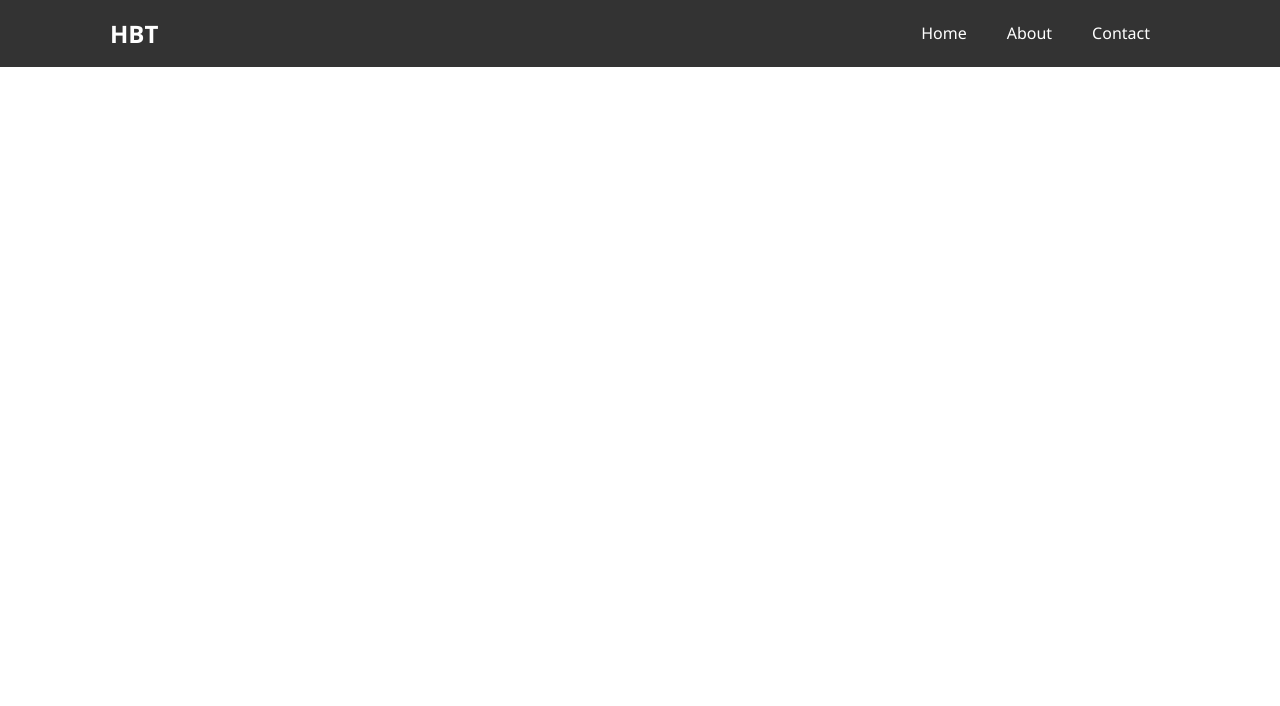
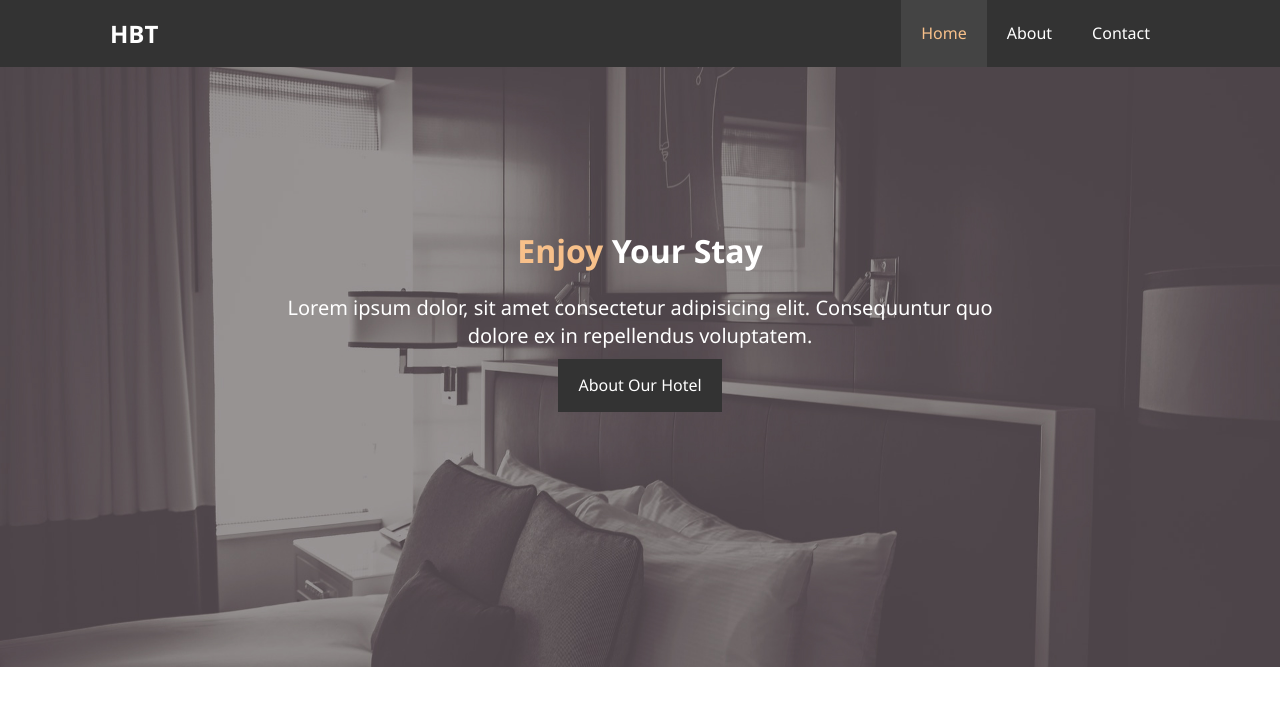
Before and after one commit to tmariyah/html-css-sass, a plain HTML site: page hotel_website/index.html in a window 1280 px wide. Drawn offline with Linux system fonts and the light colour scheme.

Commit message:
Showcase on home page

```diff
--- a/hotel_website/css/style.css
+++ b/hotel_website/css/style.css
@@ -32,6 +32,29 @@ p {
   padding: 0 20px;
 }
 
+.text-primary {
+  color: #f7c08a;
+}
+
+.lead {
+  font-size: 20px;
+}
+
+.btn {
+  display: inline-block;
+  font-size: 18x;
+  color: #fff;
+  background-color: #333;
+  padding: 13px 20px;
+  border: none;
+  cursor: pointer;
+}
+
+.btn:hover {
+  background: #f7c08a;
+  color: #333
+}
+
 /* Navbar */
 #navbar {
   background: #333;
@@ -64,7 +87,29 @@ p {
 }
 
 #navbar ul li a:hover,
-#navbar ul li a .current {
+#navbar ul li a.current {
   background: #444;
   color: #f7c08a;
 }
+
+/* Showcase */
+#showcase {
+  background: url('../img/showcase.jpg') no-repeat center center/cover;
+  height: 600px;
+}
+
+#showcase .showcase-content {
+  color: #fff;
+  text-align: center;
+  padding: 170px;
+}
+
+#showcase .showcase-centent h1 {
+  font-size: 60px;
+  line-height: 1.2em;
+}
+
+#showcase .showcase-centent p {
+  padding-bottom: 20px;
+  line-height: 1.7em;
+}
--- a/hotel_website/index.html
+++ b/hotel_website/index.html
@@ -5,7 +5,7 @@
   <meta name="viewport" content="width=device-width, initial-scale=1.0">
   <meta name="description" content="Welcome to the most extraordinary hotel in Boston Massachusetts">
   <meta name="keywords" content="hotel, boston hotel, new england hotel">
-  <link rel="stylesheet" href="/hotel_website/css/style.css">
+  <link rel="stylesheet" href="css/style.css">
   <title>Hotel BT | Welcome</title>
 </head>
 <body>
@@ -20,6 +20,20 @@
         </ul>
       </div>
     </nav>
+
+    <div id="showcase">
+      <div class="container">
+        <div class="showcase-content">
+          <h1><span class="text-primary">Enjoy</span> Your Stay</h1>
+          <p class="lead">Lorem ipsum dolor, sit amet consectetur adipisicing elit. Consequuntur quo dolore ex in repellendus voluptatem.</p>
+          <a class="btn" href="about.html">About Our Hotel</a>
+        </div>
+      </div>
+    </div>
   </header>
+
+  <section id="home-info">
+
+  </section>
 </body>
 </html>
```
